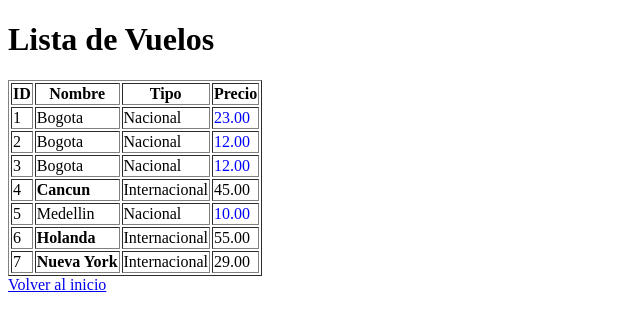
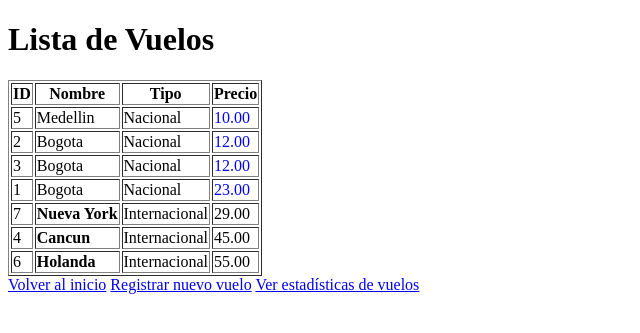
Before and after one commit to sdeossag/Parcial01_SamuelDeossaGomez, a Django app: page /vuelos/listar/ in a window 1280 px wide. Shown: the top 333 px of the page, without its empty margins (0-640 px from the left). Run offline with Django 5.2, Linux system fonts and the light colour scheme; data comes from the database, SQL or seed files in the repository.

Commit message:
Commit Final

```diff
--- a/vuelos/templates/vuelos/listar_vuelos.html
+++ b/vuelos/templates/vuelos/listar_vuelos.html
@@ -35,5 +35,7 @@
         {% endfor %}
     </table>
     <a href="/">Volver al inicio</a>
+    <a href="/vuelos/registrar/">Registrar nuevo vuelo</a>
+    <a href="/vuelos/estadisticas/">Ver estadísticas de vuelos</a>
 </body>
 </html>
--- a/vuelos/views.py
+++ b/vuelos/views.py
@@ -20,7 +20,7 @@ def registrar_vuelo(request):
     return render(request, 'vuelos/registrar_vuelo.html', {'form': form})
 
 def listar_vuelos(request):
-    vuelos = Vuelo.objects.all()
+    vuelos = Vuelo.objects.all().order_by('precio')
     return render(request, 'vuelos/listar_vuelos.html', {'vuelos': vuelos})
 
 def estadisticas_vuelos(request):
```
